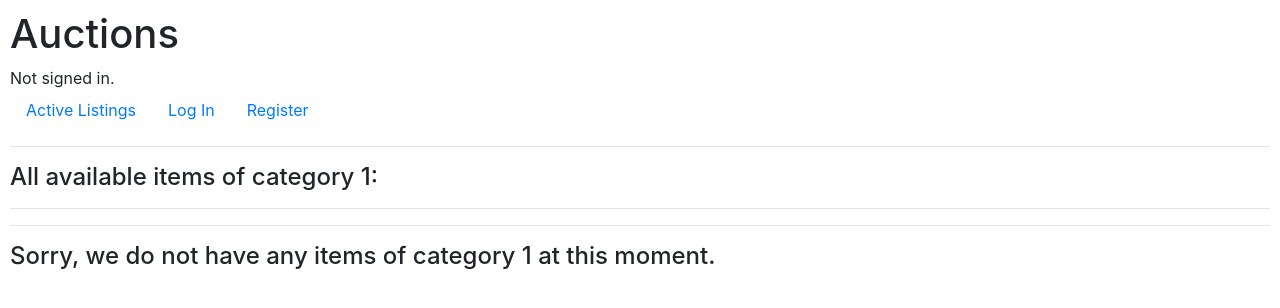
After one commit to MHKhan18/Online_Courses, a Django app: page /cat-items/1 in a window 1280 px wide. The commit adds this page. Shown: the top 308 px of the page. Run offline with Django 3.2, Linux system fonts and the light colour scheme; data comes from the database, SQL or seed files in the repository; some libraries are stand-ins or nearby versions.

Commit message:
implemented categories feature

```diff
--- /dev/null
+++ b/CS50-WebDev/Project-2/commerce/auctions/templates/auctions/cat_items.html
@@ -0,0 +1,27 @@
+{% extends "auctions/layout.html" %}
+
+{% block body %}
+    <h4>All available items of category {{category}}:</h4>
+    <hr>
+    <hr>
+    {% for listing in listings %}
+
+        {% if listing.is_won == False %}
+            <a href="{% url 'details' listing.title %}" >
+                <h4>{{ listing.title }}</h4>
+            </a>
+
+            <p>{{ listing.description }}</p>
+            <p>Starting bid at: ${{ listing.bid }}</p>
+
+            {% if listing.image %}
+                <img src={{ listing.image.url }} alt="Product Image">
+            {% endif %}
+
+            {% endif %}
+        <hr>
+    {% empty %}
+        <h4>Sorry, we do not have any items of category {{category}} at this moment.</h4>
+    {% endfor %}
+
+{% endblock %}
--- a/CS50-WebDev/Project-2/commerce/auctions/templates/auctions/layout.html
+++ b/CS50-WebDev/Project-2/commerce/auctions/templates/auctions/layout.html
@@ -23,7 +23,7 @@
             {% if user.is_authenticated %}
 
                 <li class="nav-item">
-                    <a class="nav-link" href="#">Categories</a>
+                    <a class="nav-link" href="{% url 'get_categories' %}">Categories</a>
                 </li>
 
                 <li class="nav-item">
--- a/CS50-WebDev/Project-2/commerce/auctions/urls.py
+++ b/CS50-WebDev/Project-2/commerce/auctions/urls.py
@@ -15,4 +15,6 @@ urlpatterns = [
     path("close/<str:name>" , views.close_auction , name="close"),
     path("comment/<str:name>" , views.add_comment , name="comment"),
     path("get-watchlist" , views.get_watchlist , name="get_watchlist"),
+    path("get-categories" , views.get_categories , name="get_categories"),
+    path("cat-items/<str:name>" , views.cat_items , name="cat_items"),
 ]
--- a/CS50-WebDev/Project-2/commerce/auctions/views.py
+++ b/CS50-WebDev/Project-2/commerce/auctions/views.py
@@ -13,7 +13,7 @@ from django.db.models import Max
 
 
 CATEGORY_CHOICES = [
-    ('None' , ''),
+    ('Uncategorized' , ''),
     ('Fashion' , 'Fashion'),
     ('Toys' , 'Toys'),
     ('Electronics' , 'Electronics'),
@@ -261,3 +261,13 @@ def get_watchlist(request):
     watchlist_items = request.user.watchlist.all()
     listings = [item.listing for item in watchlist_items]
     return render(request, "auctions/watchlist.html" , {"listings" : listings})
+
+def get_categories(request):
+    CATEGORY_CHOICES.reverse()
+    categories = [choice[0] for choice in CATEGORY_CHOICES ]
+    return render(request, "auctions/categories.html" , {"categories" : categories})
+
+def cat_items(request , name:str):
+
+    listings = Listings.objects.filter(category = name).all()
+    return render(request, "auctions/cat_items.html" , {"category" : name , "listings" : listings})
```
Also changed, not shown: CS50-WebDev/Project-2/commerce/auctions/templates/auctions/categories.html (added, +17 -0 lines).
